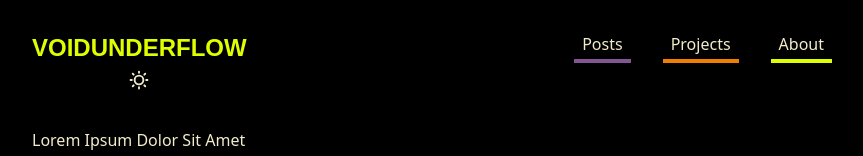
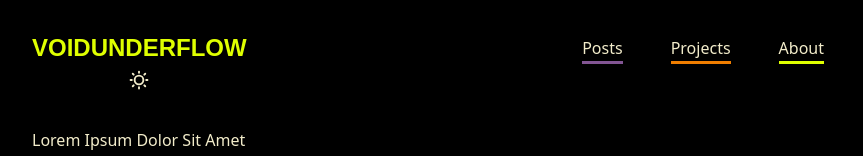
Before and after one commit to MihaiAC/blog-site-placeholder-name, a Next.js app: page / in a window 1280 px wide. Shown: the top 156 px of the page, without its empty margins (208-1071 px from the left). Built offline with nearby package versions, Linux system fonts and the light colour scheme; a web font is replaced by a local one.

Commit message:
Style navbar bottom borders.

```diff
--- a/app/globals.css
+++ b/app/globals.css
@@ -43,6 +43,22 @@
   .nav-link-neutral {
     @apply border-neutral hover:bg-neutral;
   }
+
+  .nav-border-primary {
+    @apply bg-primary;
+  }
+
+  .nav-border-secondary {
+    @apply bg-secondary;
+  }
+
+  .nav-border-tertiary {
+    @apply bg-tertiary;
+  }
+
+  .nav-border-neutral {
+    @apply bg-neutral;
+  }
 }
 
 @layer utilities {
--- a/components/NavLink.tsx
+++ b/components/NavLink.tsx
@@ -8,11 +8,17 @@ interface NavLinkProps {
 
 export default function NavLink({ href, color, children }: NavLinkProps) {
   return (
-    <Link
-      href={href}
-      className={`border-b-4 hover:text-background py-1 px-2 nav-link-${color}`}
-    >
-      {children}
-    </Link>
+    <div className="overflow-hidden rounded-sm relative">
+      <Link
+        href={href}
+        className={`block hover:text-background py-1 px-2 nav-link-${color}`}
+      >
+        {children}
+      </Link>
+      <div
+        className={`absolute bottom-0 left-2 right-2 h-[3px]
+          nav-border-${color}`}
+      />
+    </div>
   );
 }
```
